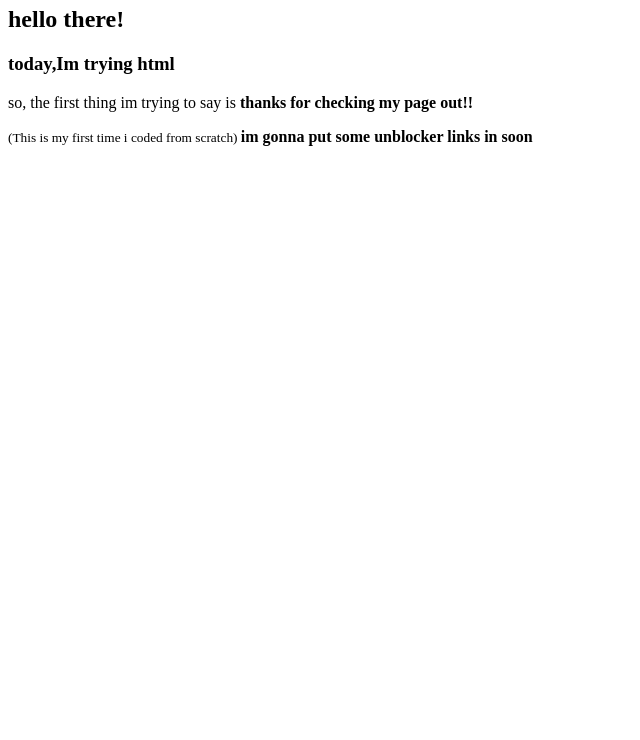
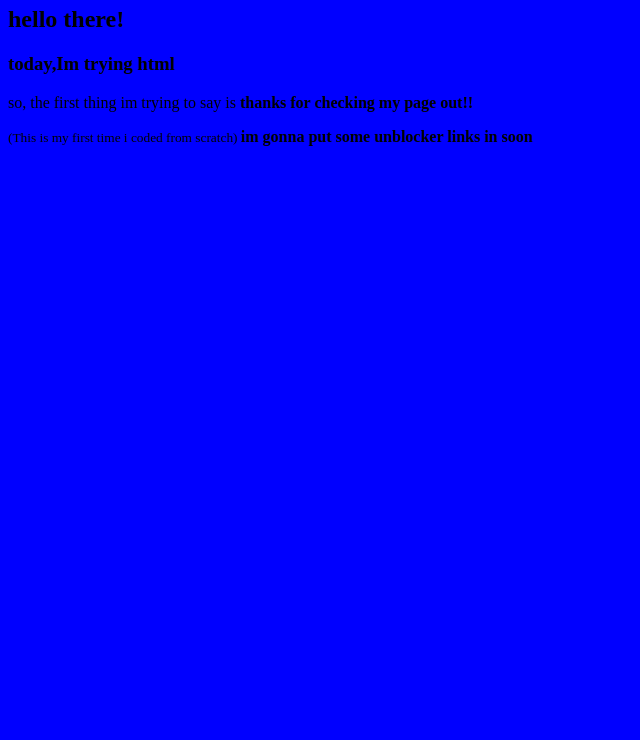
Before and after one commit to jf4232223/SCHOOLGLE-Central, a plain HTML site: page index.html in a window 1280 px wide. Shown: the part 60-800 px from the top of the page, without its empty margins (0-640 px from the left). Drawn offline with Linux system fonts and the light colour scheme.

Commit message:
Update index.html

```diff
--- a/index.html
+++ b/index.html
@@ -1,5 +1,5 @@
 <html>
- <body style="background-color:;">
+ <body style="background-color:blue;">
 
 <p style="font-family:Brush Script MT;"><h1>my first html from scratcn project.</h1></p>
  <b> <h2>hello there!</h2> </b>
```
